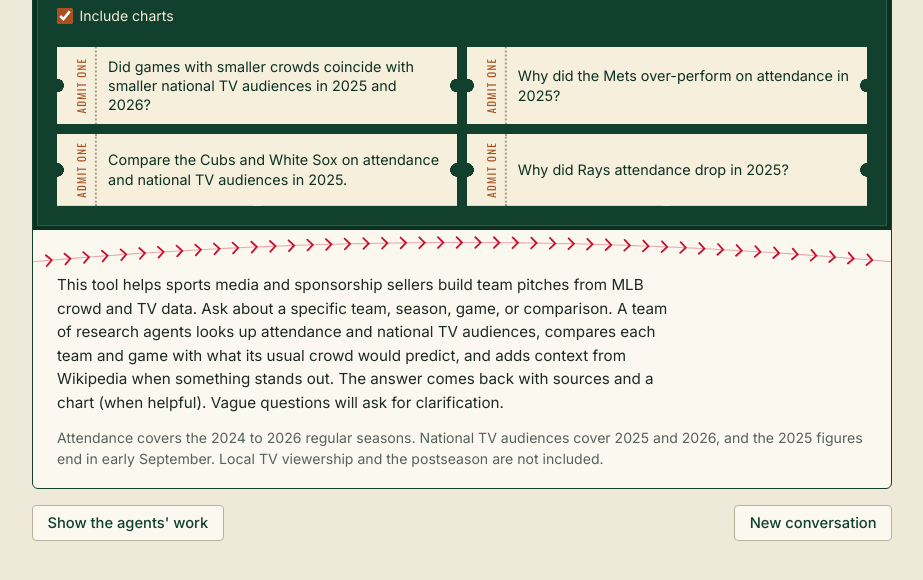
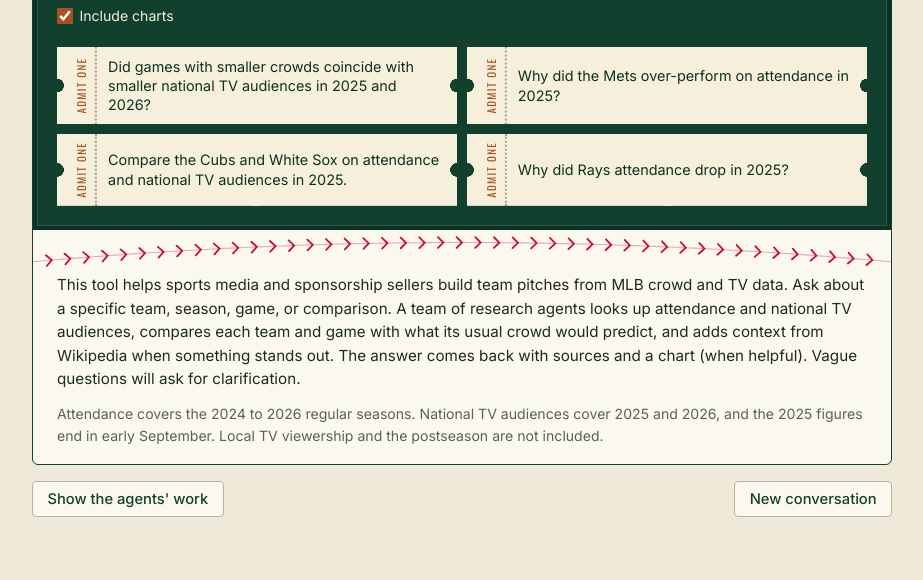
Before and after one commit to mvnye/MLB-Deep-Research, a plain HTML site: page index.html in a window 1280 px wide. Shown: the part 162-742 px from the top of the page, without its empty margins (178-1101 px from the left). Drawn offline with nearby package versions, Linux system fonts and the light colour scheme.

Commit message:
Intro text spans the full card width, so it lines up at every window size
Co-Authored-By: Claude Opus 5.5 <noreply@anthropic.com>

```diff
--- a/index.html
+++ b/index.html
@@ -26,7 +26,7 @@
             section { background: var(--chalk); border: 1px solid var(--line); border-radius: 6px; padding: 1.25rem 1.5rem; }
             .top { padding: 0; overflow: hidden; border-color: var(--green); }
             .board { background: var(--green); color: var(--cream); padding: 1.5rem; box-shadow: inset 0 0 0 4px var(--green-2), inset 0 0 0 5px #2c5c48; }
-            .about { padding: 0 1.5rem; font-size: 0.95rem; max-width: 70ch; }
+            .about { padding: 0 1.5rem; font-size: 0.95rem; }
             .limits { color: var(--muted); font-size: 0.88rem; }
             .top .limits { padding: 0.75rem 1.5rem 1.1rem; }
             .stitch { display: block; width: 100%; height: auto; margin: 0.35rem 0; }
```
